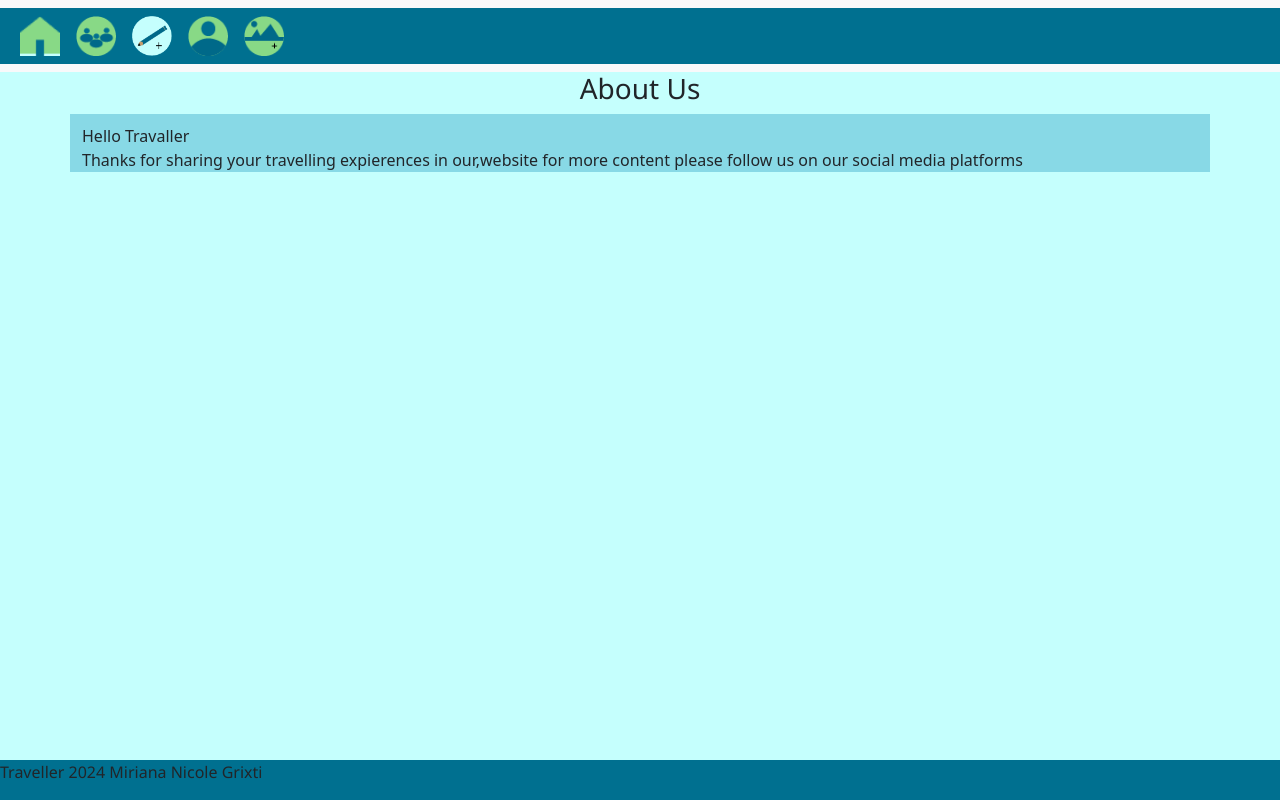
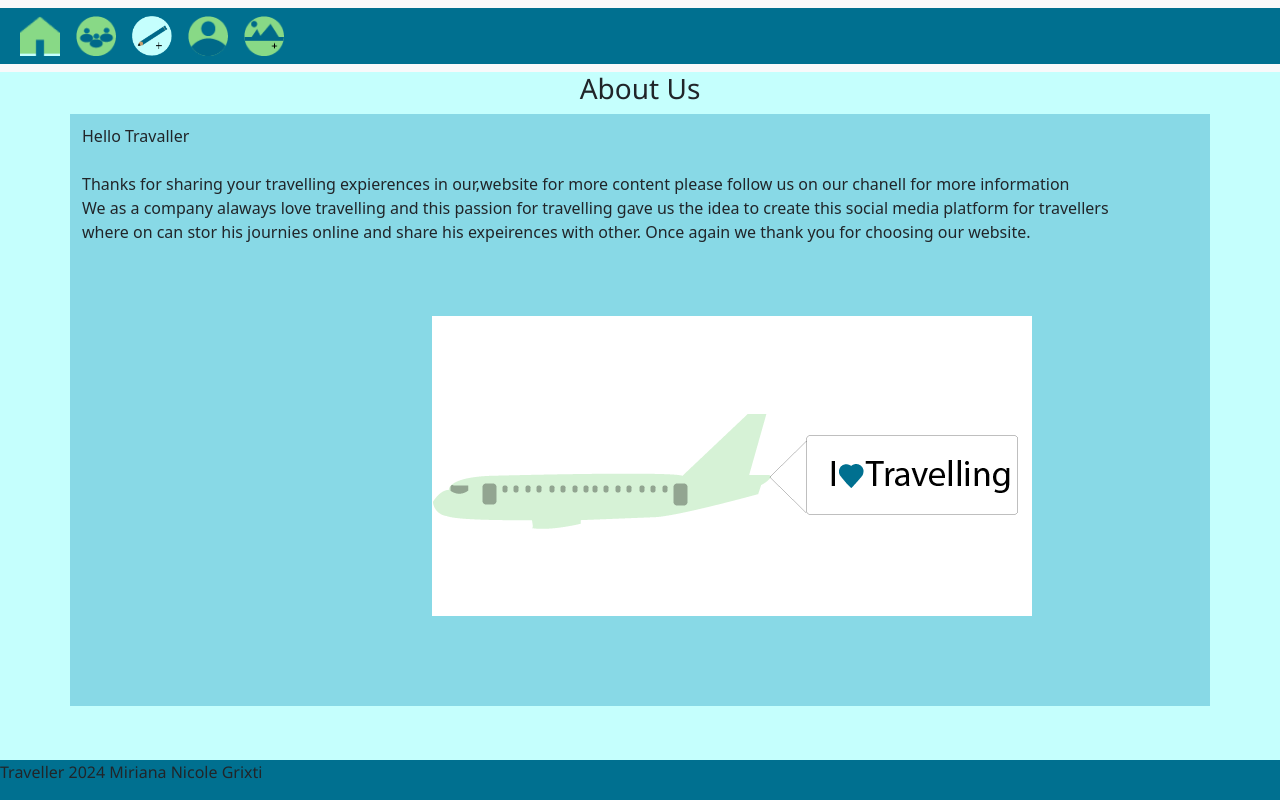
Before and after one commit to rimmust/PhpSynoptic, a PHP site: page /aboutus.php in a window 1280 px wide. Run offline with PHP 8.4, Linux system fonts and the light colour scheme; the visitor is signed in with stand-in values (Sample User, id 1).

Commit message:
added images
added images on pages and added session checking on other pages

```diff
--- a/Profile.php
+++ b/Profile.php
@@ -8,7 +8,7 @@ require_once "includes/dbh.php";
     <div class="container">
 
     <div class="profilepic">
-<img src="images/Profile.png" alt="profile picture image">
+<img src="images/profileimage.png" alt="profile picture image">
   </div>
     <?php
     $query = "SELECT * FROM users";
--- a/aboutus.php
+++ b/aboutus.php
@@ -1,17 +1,38 @@
 <?php
 include "includes/header.php";
 ?>
+
+<?php
+//one can access the home page once he or she are logged in
+session_start();
+if(!isset($_SESSION["user"]))
+{
+  header("Location: login.php");
+}
+
+?>
+
 <body>
     <h3>About Us </h3>
     <div class="container">
 
  <aside>
-  Hello Travaller<br>
-  Thanks for sharing your travelling expierences in our,website for more content please follow us on our social media platforms
+  Hello Travaller<br><br>
+  Thanks for sharing your travelling expierences in our,website for more content please follow us on our chanell for more information<br>
+  We as a company alaways love travelling and this passion for travelling gave us the idea to create this social media platform for travellers<br>
+  where on can stor his journies online and share his expeirences with other.
+  Once again we thank you for choosing our website.
  </aside>
 
+ <br>
+ <br>
+ <br>
 
+<div class="banner">
+    <img src="images/banner.png" alt="profile picture image">
+  </div>
 </body>
+</div>
 
 <?php
 include "includes/footer.php";
--- a/editpost.php
+++ b/editpost.php
@@ -1,8 +1,6 @@
 <?php
 include "includes/header.php";
 require_once "includes/dbh.php";
-
-
 ?>
 
 <?php
--- a/style.css
+++ b/style.css
@@ -41,6 +41,7 @@ text-align: center;
 .profilepic
 {
  float: right;
+
 }
 
 .signout
@@ -54,3 +55,10 @@ text-align: center;
 
  padding-left: 650px;
 }
+
+.banner
+{
+  padding-left: 350px;
+  padding-bottom: 90px;
+
+}
```
Also changed, not shown: addimages.php (+9 -0 lines), createpost.php (+10 -0 lines), viewposts.php (deleted, +0 -16 lines), images/Profile.png (deleted), images/banner.png (added), images/profileimage.png (added).
